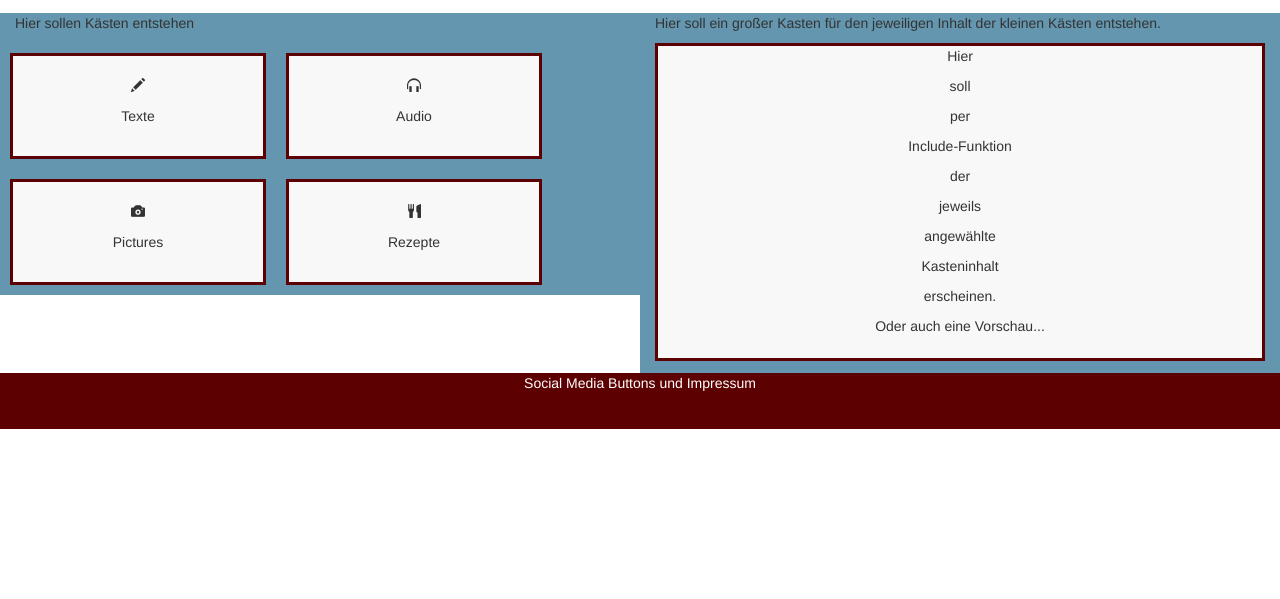
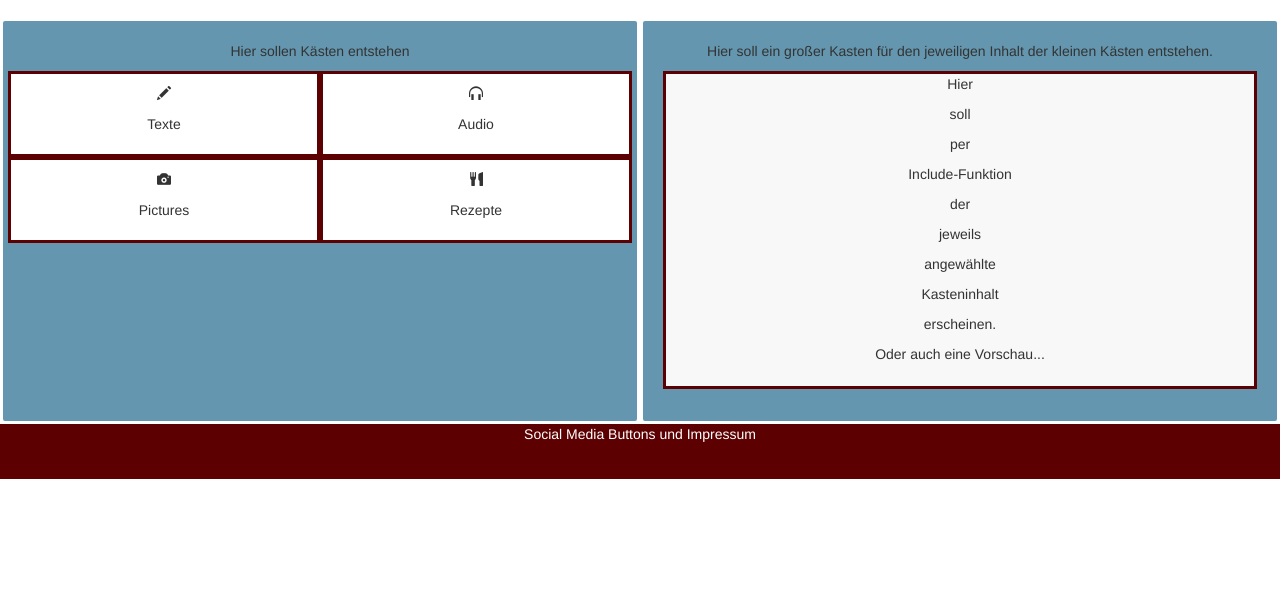
Before and after one commit to moho58/webdesign, a plain HTML site: page bootstrap/index.html in a window 1280 px wide. Shown: the part 201-800 px from the top of the page. Drawn offline with nearby package versions, Linux system fonts and the light colour scheme.

Commit message:
styled rows and colums

```diff
--- a/bootstrap/index.html
+++ b/bootstrap/index.html
@@ -1,4 +1,5 @@
-<!-- Comments: image on line 29 not in repository -->
+<!-- Comments: image on line 30 not in repository -->
+<!-- Comments: move styles on line 36, 53-54, 56, 64-68, 81, 104, and 106 to style.css -->
 
 <!DOCTYPE html>
 <html lang="de">
@@ -25,9 +26,8 @@
     <div class="container-fluid">
       <div class="row">
     		<div class="col-sm-12">
-    				<h1>Moritz Hoffmann</h1></img>
+    			<h1>Moritz Hoffmann</h1>
     			<img src= "file:///C:/Users/mo/Pictures/SubNY-Tumblr.jpg" class="center-block, img-rounded" alt="NYC Sub" width="90%" height="250px">
-
 	    	</div>
     	</div>
     </div>
@@ -77,23 +77,23 @@
 
     <!-- Navigationsbox -->
     <div class="container-fluid">
-      <div class="row">
-    		<div class="col-sm-6" style="background-color:#6497af;"><p>Hier sollen Kästen entstehen</p>
+      <div class="row row-eq-height">
+    		<div class="col-sm-6 col-xs-12" style="background-color:#6497af;"><p>Hier sollen Kästen entstehen</p>
     	    <!--Boxen mit Glyphicons -->
           <div class="row">
-            <div class="col-xs-6 col-md-3">
+            <div class="col-xs-6 col-centered inner-box">
            	  <p><span class="glyphicon glyphicon-pencil"></span></p>
               <p>Texte</p>
             </div>
-            <div class="col-xs-6 col-md-3">
+            <div class="col-xs-6 col-centered inner-box">
               <p><span class="glyphicon glyphicon-headphones"></span></p>
               <p>Audio</p>
             </div>
-            <div class="col-xs-6 col-md-3">
+            <div class="col-xs-6 col-centered inner-box">
               <p><span class="glyphicon glyphicon-camera"></span></p>
               <p>Pictures</p>
             </div>
-            <div class="col-xs-6 col-md-3">
+            <div class="col-xs-6 col-centered inner-box">
               <p><span class="glyphicon glyphicon-cutlery"></span></p>
               <p>Rezepte</p>
             </div>
@@ -101,7 +101,7 @@
      		</div>
 
         <!--Content Box -->
-   			<div class="col-sm-6" style="background-color:#6497af">
+   			<div class="col-sm-6 col-xs-12" style="background-color:#6497af">
      			<p>Hier soll ein großer Kasten für den jeweiligen Inhalt der kleinen Kästen entstehen.</p>
      			<div class="col-sm-12" id="include-box" style="background-color:#F8F8F8">
 						<p>Hier</p>
--- a/bootstrap/style.css
+++ b/bootstrap/style.css
@@ -1,3 +1,9 @@
+nav {
+	margin: 5px;
+}
+
+
+
 .col-sm-12 {
 	background-color: #5C0001;
 	text-align: center;
@@ -13,20 +19,31 @@ text-align: center;
 	color: white;
 }
 
-
-.col-xs-6 {
+.col-sm-6 {
 	display: inline-block;
 	text-align: center;
 	color: #333;
 	background-color: #F8F8F8;
-width: 40%;
-height: 40%;
 	position: relative;
 	border: 3px;
 	border-style: solid;
+	border-color: white;
+	padding: 20px;
+	border-radius: 5px;
+}
+
+.row-eq-height {
+  display: -webkit-box;
+  display: -webkit-flex;
+  display: -ms-flexbox;
+  display: flex;
+}
+
+.inner-box {
+	background-color: white;
+	border-style: solid;
 	border-color: #5C0001;
-margin: 10px;
-padding: 20px;
+	padding: 10px;
 }
 
 .col-sm-8 {
@@ -36,14 +53,11 @@ color: white;
 	margin: 2%;
 }
 
-
 .center-block {
 	display: block;
   	margin-left: auto;
   	margin-right: auto;
 }
-
-
 
 h1 {
 	color: #F8F8F8;
```
Lines whose indentation alone changed are shown as unchanged.
